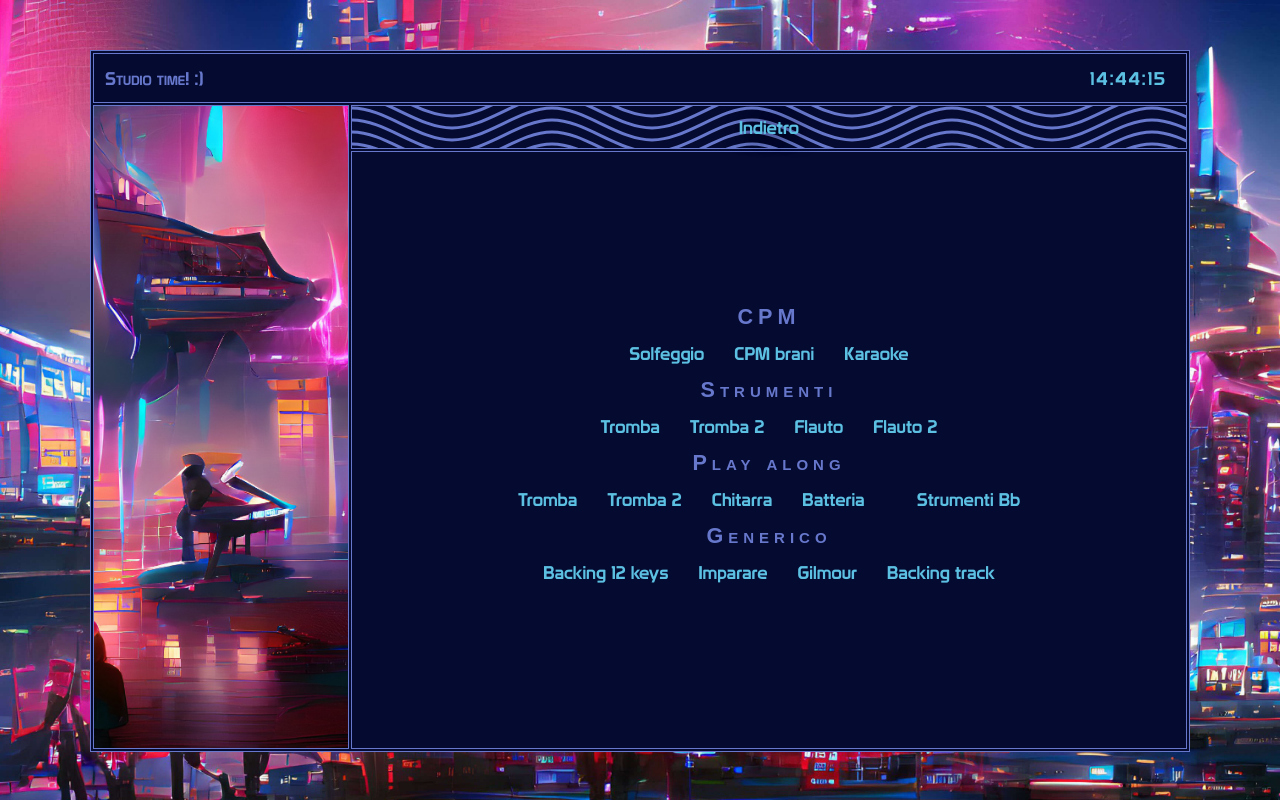
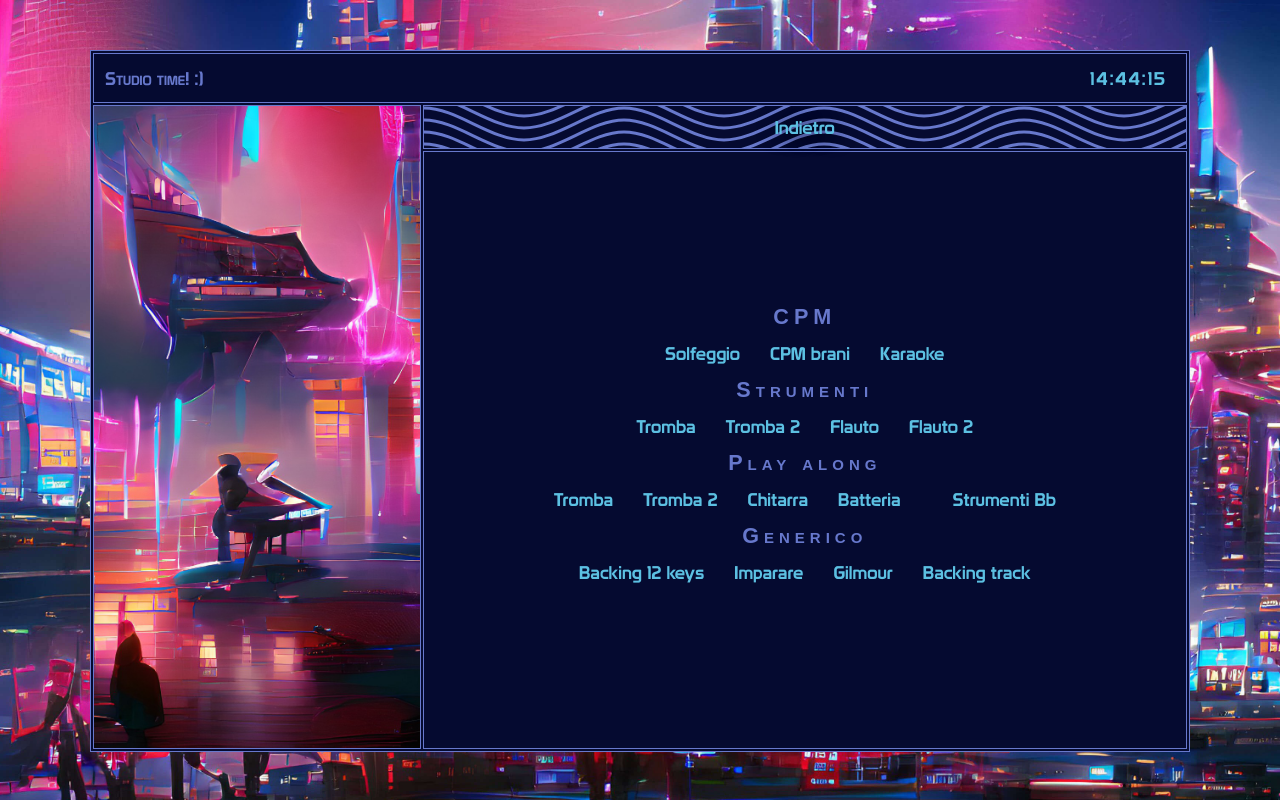
Before and after one commit to Sneffel/Bruno-Neureiter, a PHP site: page /home/studio in a window 1280 px wide. Run offline with PHP 8.4, Linux system fonts and the light colour scheme.

Commit message:
try to fix home width

```diff
--- a/home/css.css
+++ b/home/css.css
@@ -34,7 +34,7 @@ body{
 /*#studio{
   width:200px;
 }*/
-.immagine
+.immagine,#home,#studio
 {
   width:30%;
 
@@ -380,6 +380,7 @@ text-align: center;
 @media screen and (max-height: 490px) {
 #home,#studio,.immagine{
   width:15px;
+
 }
 .blocco{
 display: inline-block;
```
